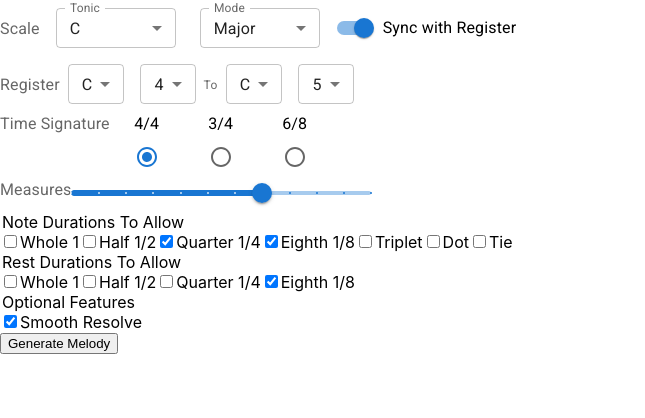
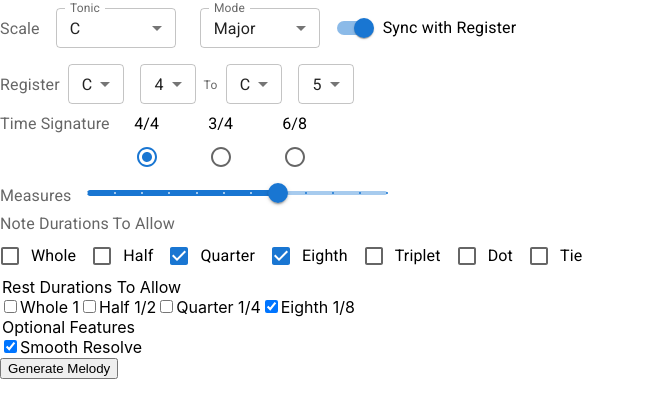
Before and after one commit to technikka/Abnormelodies_UI, a React (Create React App) app: page / in a window 1280 px wide. Shown: the top 418 px of the page, without its empty margins (0-645 px from the left). Built offline with nearby package versions, Linux system fonts and the light colour scheme.

Commit message:
change NoteDurationsto MUI components

```diff
--- a/src/components/FormMeasures.js
+++ b/src/components/FormMeasures.js
@@ -1,16 +1,13 @@
 import {
   Grid,
-  FormControl,
-  FormControlLabel,
   FormLabel,
-  RadioGroup,
   Slider
 } from "@mui/material";
 
 const FormMeasures = (props) => {
   return (
     <div>
-      <Grid container>
+      <Grid container spacing={2} alignItems="center">
         <Grid item>
           <FormLabel>Measures</FormLabel>
         </Grid>
--- a/src/components/FormNoteDurations.js
+++ b/src/components/FormNoteDurations.js
@@ -1,3 +1,11 @@
+import {
+  Grid,
+  FormControlLabel,
+  FormLabel,
+  FormGroup,
+  Checkbox
+} from "@mui/material";
+
 const FormNoteDurations = (props) => {
   const isChecked = (duration) => {
     return props.note_durations[duration] === true;
@@ -17,70 +25,71 @@ const FormNoteDurations = (props) => {
 
   return (
     <div>
-      <legend>Note Durations To Allow</legend>
+      <Grid container direction="column">
+        <Grid item>
+          <FormLabel>Note Durations To Allow</FormLabel>
+        </Grid>
 
-      <input
-        type="checkbox"
+        <Grid item>
+          <FormGroup row="true">
+            <FormControlLabel control={
+              <Checkbox
               name="1"
               checked={isChecked("1")}
               title={getTitle("1")}
-        onChange={props.handleNoteDurationsChange}
-      />
-      <label htmlFor="1">Whole 1</label>
+              onChange={props.handleNoteDurationsChange} />
+            } label="Whole"/>
 
-      <input
-        type="checkbox"
+            <FormControlLabel control={
+              <Checkbox
               name="1/2"
               checked={isChecked("1/2")}
               title={getTitle("1/2")}
-        onChange={props.handleNoteDurationsChange}
-      />
-      <label htmlFor="1/2">Half 1/2</label>
+              onChange={props.handleNoteDurationsChange} />
+            } label="Half"/>
 
-      <input
-        type="checkbox"
+            <FormControlLabel control={
+              <Checkbox
               name="1/4"
               checked={isChecked("1/4")}
               title={getTitle("1/4")}
-        onChange={props.handleNoteDurationsChange}
-      />
-      <label htmlFor="1/4">Quarter 1/4</label>
+              onChange={props.handleNoteDurationsChange} />
+            } label="Quarter"/>
 
-      <input
-        type="checkbox"
+            <FormControlLabel control={
+              <Checkbox
               name="1/8"
               checked={isChecked("1/8")}
               title={getTitle("1/8")}
-        onChange={props.handleNoteDurationsChange}
-      />
-      <label htmlFor="1/8">Eighth 1/8</label>
+              onChange={props.handleNoteDurationsChange} />
+            } label="Eighth"/>
 
-      <input
-        type="checkbox"
+            <FormControlLabel control={
+              <Checkbox
               name="triplet"
               checked={isChecked("triplet")}
               title={getTitle("triplet")}
-        onChange={props.handleNoteDurationsChange}
-      />
-      <label htmlFor="triplet">Triplet</label>
+              onChange={props.handleNoteDurationsChange} />
+            } label="Triplet"/>
 
-      <input
-        type="checkbox"
+            <FormControlLabel control={
+              <Checkbox
               name="dot"
               checked={isChecked("dot")}
               title={getTitle("dot")}
-        onChange={props.handleNoteDurationsChange}
-      />
-      <label htmlFor="dot">Dot</label>
+              onChange={props.handleNoteDurationsChange} />
+            } label="Dot"/>
 
-      <input
-        type="checkbox"
+            <FormControlLabel control={
+              <Checkbox
               name="tie"
               checked={isChecked("tie")}
               title={getTitle("tie")}
-        onChange={props.handleNoteDurationsChange}
-      />
-      <label htmlFor="tie">Tie</label>
+              onChange={props.handleNoteDurationsChange} />
+            } label="Tie"/>
+          </FormGroup>
+        </Grid>
+      </Grid>
     </div>
   );
 };
```
Lines whose indentation alone changed are shown as unchanged.
